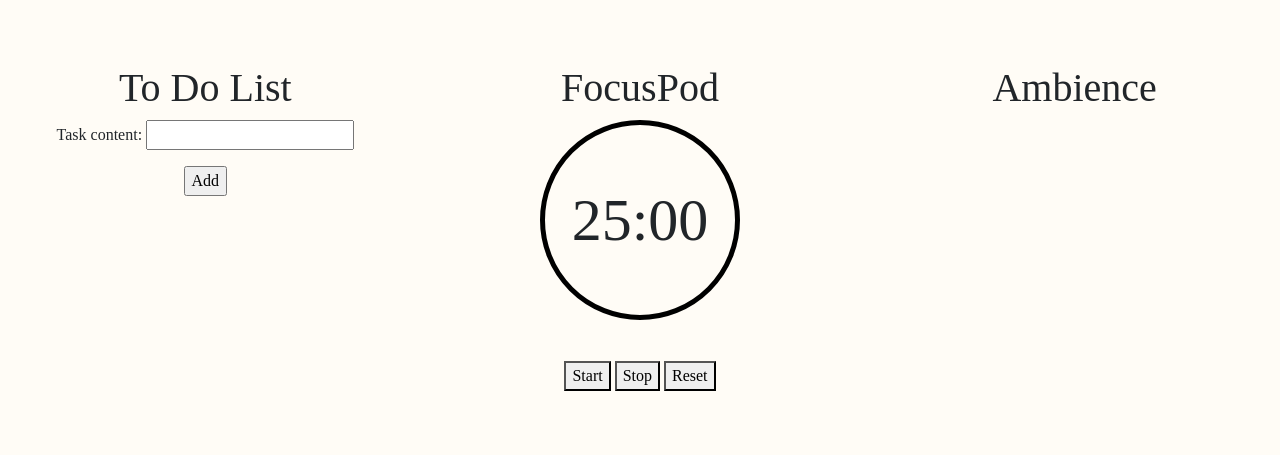
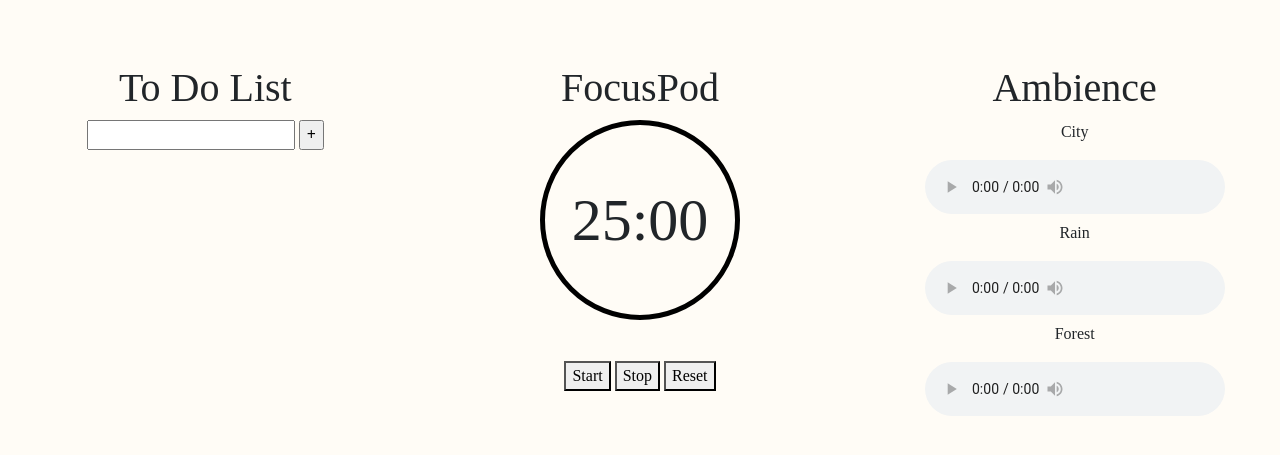
Before and after one commit to CA1071/FocusPod, a Django app: page / in a window 1280 px wide. Shown: the top 455 px of the page. Run offline with Django 4.2, Linux system fonts and the light colour scheme; data that the repository does not hold is empty.

Commit message:
Added the ambient sounds feature, (yay slay)

```diff
--- a/FocusPod/FocusPod/settings.py
+++ b/FocusPod/FocusPod/settings.py
@@ -118,6 +118,9 @@ USE_TZ = True
 # https://docs.djangoproject.com/en/4.1/howto/static-files/
 
 STATIC_URL = 'static/'
+STATICFILES_DIRS = [
+    os.path.join(BASE_DIR,'static')
+]
 
 # Default primary key field type
 # https://docs.djangoproject.com/en/4.1/ref/settings/#default-auto-field
--- a/FocusPod/app/templates/app/app.html
+++ b/FocusPod/app/templates/app/app.html
@@ -1,5 +1,6 @@
 {% extends 'index.html' %}
 {% block content %}
+{% load static %}
 <style>
     .mainbody {
         padding-top: 5%;
@@ -22,22 +23,29 @@
     .timer_controls{
         padding-top:10%;
     }
+    .add_btn{
+        font-weight: bolder;
+    }
 
+    audio::-webkit-media-controls-timeline,
+    video::-webkit-media-controls-timeline {
+    display: none;
+}
 </style>
 <div class="row mainbody">
     <div class="col container">
         <h1>To Do List</h1>
         <form class="task_form" method="POST">
             {% csrf_token %}
-            {{form.as_p}}
-            <input type="submit" value="Add">
+            {{form.task_content}}
+            <input type="submit" value="+" class="add_btn">
         </form>
         <div class="task_list">
             {% for task in tasks %}
-                <p>{{task.task_content}}</p>
+                {{task.task_content}}
                 <form action="{% url 'delete_task' task.id %}" method="POST" class="delete-form">
                     {% csrf_token %}
-                    <input type="submit" value="Delete">
+                    <input type="submit" value="Delete" class="delete_btn">
                 </form>
             {% endfor %}
         </div>
@@ -57,6 +65,24 @@
     </div>
     <div class="col">
     <h1>Ambience</h1>
+    <div>
+        <p>City</p>
+        <audio controls controlsList="nodownload noplaybackrate" loop>
+            <source src="{% static 'ambient_sounds/city.mp3' %}" type="audio/mpeg">
+        </audio>
+    </div>
+    <div>
+        <p>Rain</p>
+        <audio controls controlsList="nodownload noplaybackrate" loop>
+            <source src="{% static 'ambient_sounds/rain.mp3' %}" type="audio/mpeg">
+        </audio>
+    </div>
+    <div>
+        <p>Forest</p>
+        <audio controls controlsList="nodownload noplaybackrate" loop>
+            <source src="{% static 'ambient_sounds/forest.mp3' %}" type="audio/mpeg">
+        </audio>
+    </div>
     </div>
 </div>
 
--- a/FocusPod/app/urls.py
+++ b/FocusPod/app/urls.py
@@ -1,7 +1,9 @@
 from django.urls import path
 from . import views
+from django.conf import settings
+from django.conf.urls.static import static
 
 urlpatterns=[
     path('',views.home,name="home"),
     path('delete/<int:pk>/',views.delete_task,name='delete_task')
-]
+]+ static(settings.STATIC_URL, document_root=settings.STATIC_ROOT)
--- a/FocusPod/templates/index.html
+++ b/FocusPod/templates/index.html
@@ -1,4 +1,5 @@
 <!doctype html>
+{% load static %}
 <html lang="en">
   <head>
     <meta charset="utf-8">
```
Also changed, not shown: 3 other files.
